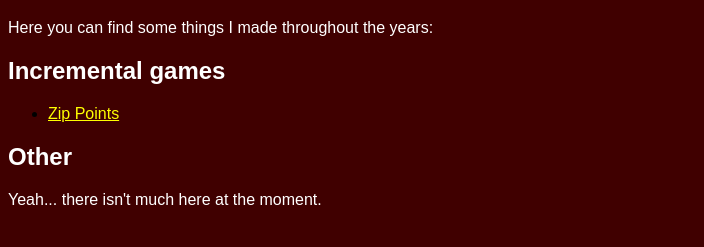
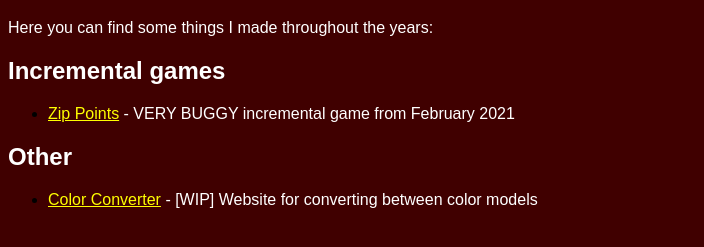
Before and after one commit to xhwzwka/xhwzwka.github.io, a plain HTML site: page index.html in a window 1280 px wide. Shown: the part 61-308 px from the top of the page, without its empty margins (0-704 px from the left). Drawn offline with Linux system fonts and the light colour scheme.

Commit message:
Update index.html

```diff
--- a/index.html
+++ b/index.html
@@ -12,10 +12,12 @@
 
     <h2>Incremental games</h2>
     <ul>
-      <li><a href="https://xhwzwka.github.io/Zip-Points">Zip Points</a></li>
+      <li><p><a href="https://xhwzwka.github.io/Zip-Points">Zip Points</a> - VERY BUGGY incremental game from February 2021</li>
     </ul>
 
     <h2>Other</h2>
-    <p>Yeah... there isn't much here at the moment.</p>
+    <ul>
+      <li><p><a href="https://xhwzwka.github.io/Color-Converter">Color Converter</a> - [WIP] Website for converting between color models</li>
+    </ul>
   </body>
 </html>
```
